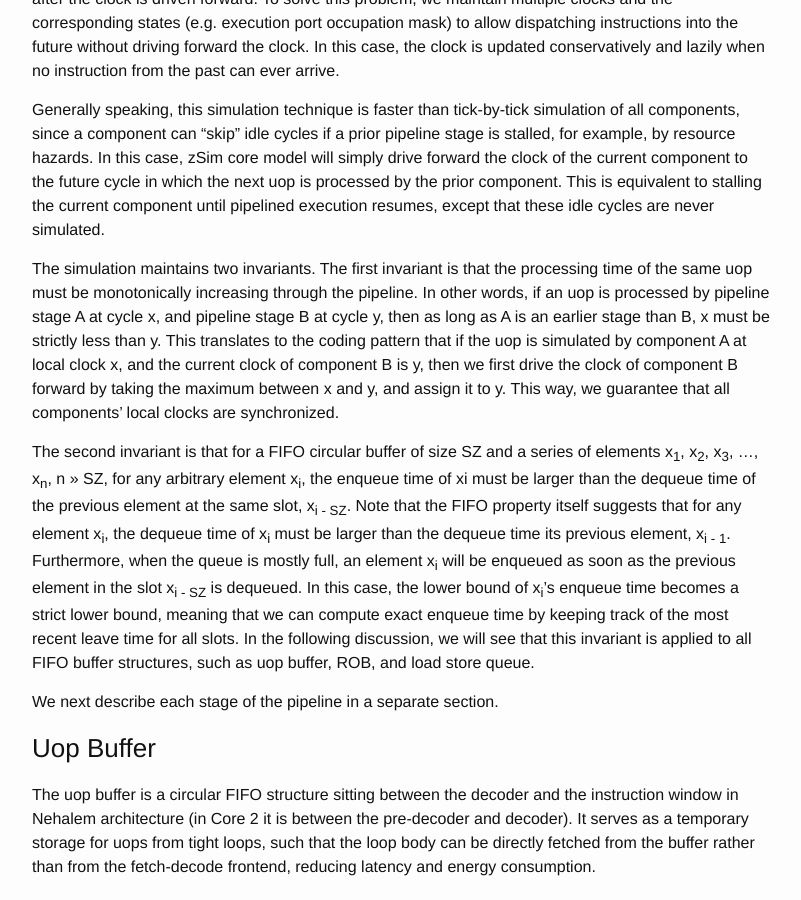
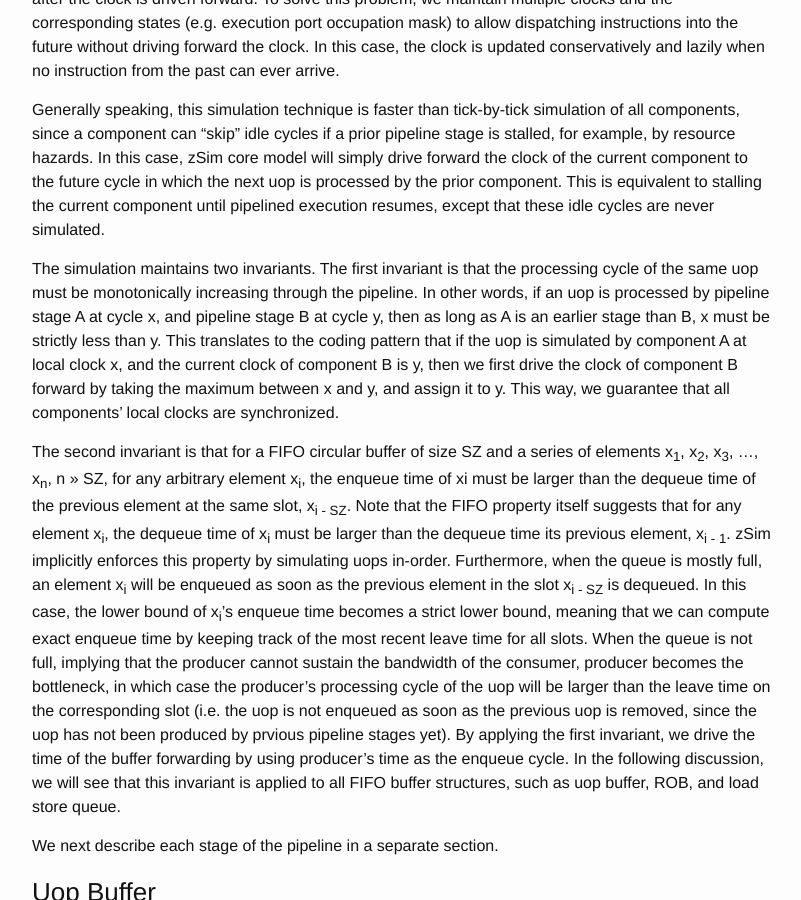
Before and after one commit to wangziqi2013/wangziqi2013.github.io, a Jekyll site: the page built from _posts/2019-12-31-zsim-microarch.markdown, in a window 1280 px wide and 900 px high, scrolled down 11000 px. Shown: the whole window, without its empty margins (238-1039 px from the left). Built offline with Jekyll 4.4.1, drawn with Linux system fonts in a browser that asks for light colours.

Commit message:
Adding fifo

```diff
--- a/_posts/2019-12-31-zsim-microarch.markdown
+++ b/_posts/2019-12-31-zsim-microarch.markdown
@@ -396,7 +396,7 @@ will simply drive forward the clock of the current component to the future cycle
 prior component. This is equivalent to stalling the current component until pipelined execution resumes, except that these
 idle cycles are never simulated.
 
-The simulation maintains two invariants. The first invariant is that the processing time of the same uop must be monotonically
+The simulation maintains two invariants. The first invariant is that the processing cycle of the same uop must be monotonically
 increasing through the pipeline. In other words, if an uop is processed by pipeline stage A at cycle x, and pipeline stage
 B at cycle y, then as long as A is an earlier stage than B, x must be strictly less than y. This translates to the coding
 pattern that if the uop is simulated by component A at local clock x, and the current clock of component B is y, then we
@@ -407,11 +407,16 @@ The second invariant is that for a FIFO circular buffer of size SZ and a series
 x<sub>3</sub>, ..., x<sub>n</sub>, n >> SZ, for any arbitrary element x<sub>i</sub>, the enqueue time of xi must be larger
 than the dequeue time of the previous element at the same slot, x<sub>i - SZ</sub>. Note that the FIFO property itself
 suggests that for any element x<sub>i</sub>, the dequeue time of x<sub>i</sub> must be larger than the dequeue time its
-previous element, x<sub>i - 1</sub>. Furthermore, when the queue is mostly full, an element x<sub>i</sub> will be enqueued
-as soon as the previous element in the slot x<sub>i - SZ</sub> is dequeued. In this case, the lower bound of x<sub>i</sub>'s
-enqueue time becomes a strict lower bound, meaning that we can compute exact enqueue time by keeping track of the most recent
-leave time for all slots. In the following discussion, we will see that this invariant is applied to all FIFO buffer structures,
-such as uop buffer, ROB, and load store queue.
+previous element, x<sub>i - 1</sub>. zSim implicitly enforces this property by simulating uops in-order. Furthermore, when
+the queue is mostly full, an element x<sub>i</sub> will be enqueued as soon as the previous element in the slot x<sub>i - SZ</sub>
+is dequeued. In this case, the lower bound of x<sub>i</sub>'s enqueue time becomes a strict lower bound, meaning that we
+can compute exact enqueue time by keeping track of the most recent leave time for all slots. When the queue is not full,
+implying that the producer cannot sustain the bandwidth of the consumer, producer becomes the bottleneck, in which case
+the producer's processing cycle of the uop will be larger than the leave time on the corresponding slot (i.e. the uop is
+not enqueued as soon as the previous uop is removed, since the uop has not been produced by prvious pipeline stages yet).
+By applying the first invariant, we drive the time of the buffer forwarding by using producer's time as the enqueue cycle.
+In the following discussion, we will see that this invariant is applied to all FIFO buffer structures, such as uop buffer,
+ROB, and load store queue.
 
 We next describe each stage of the pipeline in a separate section.
 
```
